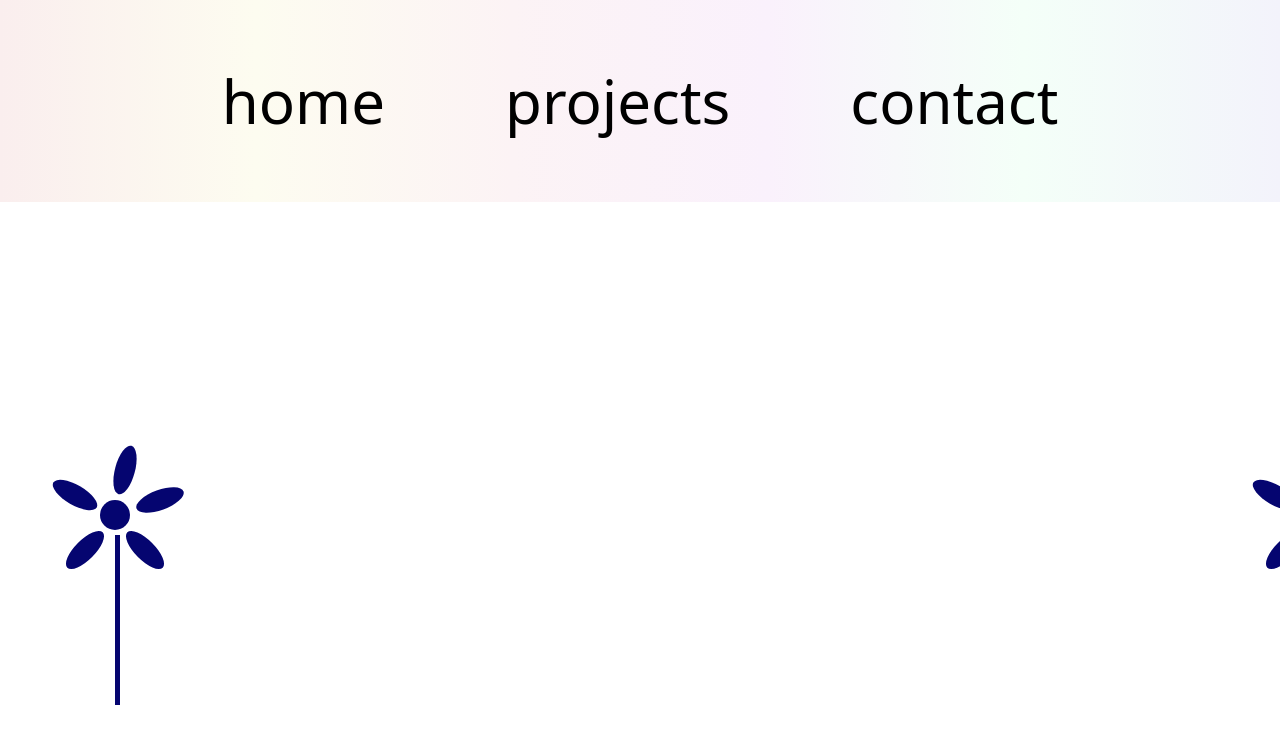
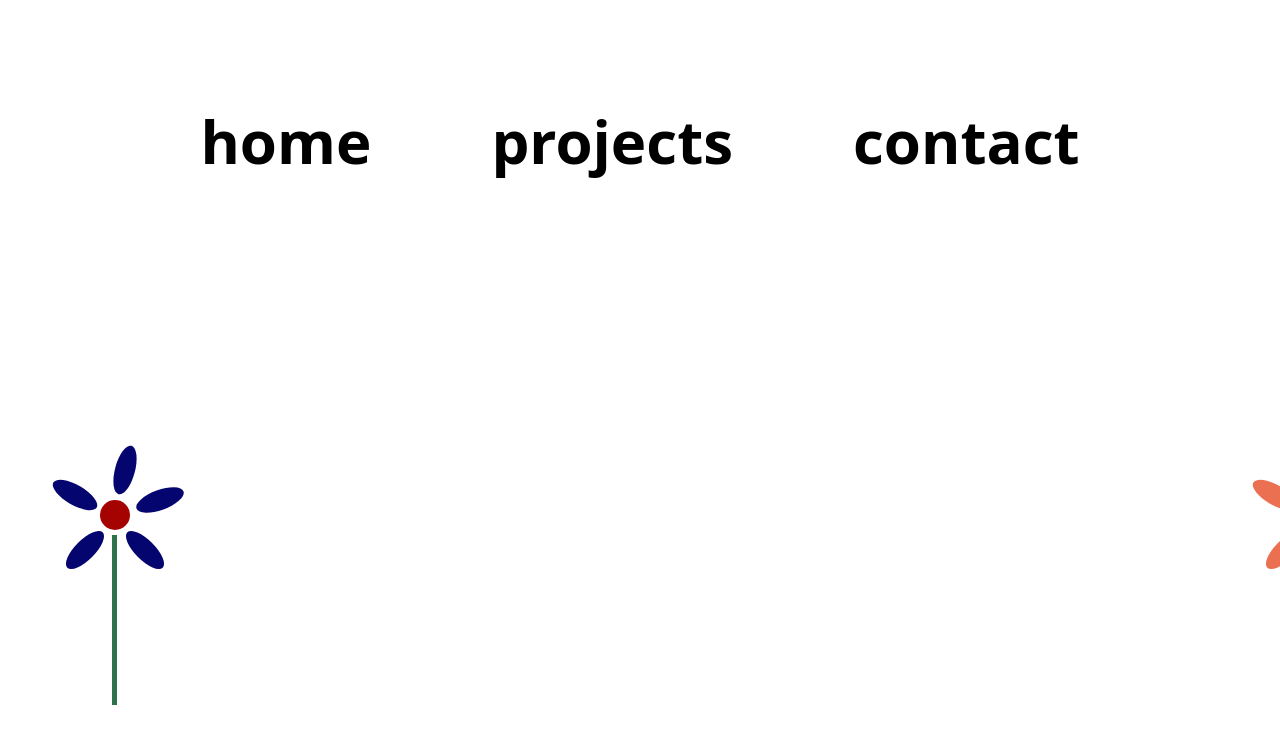
Before and after one commit to ellafreudenberger/Portfolio-Website, a React (Create React App) app in the folder my-portfolio/: page / in a window 1280 px wide. Shown: the top 744 px of the page. Built offline with nearby package versions, Linux system fonts and the light colour scheme.

Commit message:
restyling

```diff
--- a/my-portfolio/src/App.js
+++ b/my-portfolio/src/App.js
@@ -4,12 +4,14 @@ import Projects from './pages/Projects';
 import Contact from './pages/Contact';
 import PageNotFound from './pages/PageNotFound';
 import ShapeArt from './components/shapeArt';
+import Tulip from './components/tulip';
 
 
 const App = () => {
   return (
       <div className="my-portfolio">
         <ShapeArt />
+        <Tulip />
           <Routes>
               <Route path="/" element={<Home />} />
               <Route path="/projects" element={<Projects />} />
--- /dev/null
+++ b/my-portfolio/src/components/tulip.js
@@ -0,0 +1,19 @@
+import React from 'react';
+import '../styling/tulip.css';
+
+const Tulip = () => {
+    return (
+        <div className="tulip-container">
+            <div className="stem"></div>
+            <div className="leaf"></div>
+            <div className="flower">
+                <div className="petal"></div>
+                <div className="petal"></div>
+                <div className="petal"></div>
+                <div className="petal"></div>
+            </div>
+        </div>
+    );
+}
+
+export default Tulip;
--- a/my-portfolio/src/index.css
+++ b/my-portfolio/src/index.css
@@ -12,7 +12,7 @@ body {
   width: 30px; /* Adjust size as needed */
   height: 30px; /* Adjust size as needed */
   border-radius: 50%; /* Make it a circle */
-  background-color: rgb(5, 5, 112);
+  background-color: rgb(165, 2, 2);
   top: 500px; /* Adjust top position as needed */
   left: 100px; /* Adjust left position as needed */
 }
@@ -70,10 +70,10 @@ body {
 .rectangleA {
   width: 5px; /* Adjust width as needed */
   height: 170px; /* Adjust height as needed */
-  background-color: rgb(5, 5, 112); /* Adjust color as needed */
+  background-color: rgb(46, 114, 73); /* Adjust color as needed */
   position: absolute; /* Positioning for thin rectangle */
   top: 535px; /* Adjust top position as needed */
-  left: 115px; /* Adjust left position as needed */
+  left: 112px; /* Adjust left position as needed */
 }
 
 
@@ -85,7 +85,7 @@ body {
   width: 30px; /* Adjust size as needed */
   height: 30px; /* Adjust size as needed */
   border-radius: 50%; /* Make it a circle */
-  background-color: rgb(5, 5, 112);
+  background-color:rgb(63, 1, 98);
   top: 500px; /* Adjust top position as needed */
   left: 1300px; /* Adjust left position as needed */
 }
@@ -94,7 +94,7 @@ body {
   width: 50px; /* Adjust size as needed */
   height: 20px; /* Adjust size as needed */
   border-radius: 50%; /* Make it a circle */
-  background-color: rgb(5, 5, 112);
+  background-color: rgb(235, 112, 81);
   top: 490px; /* Adjust top position as needed */
   left: 1335px; /* Adjust left position as needed */
   transform: rotate(160deg);
@@ -104,7 +104,7 @@ body {
   width: 50px; /* Adjust size as needed */
   height: 20px; /* Adjust size as needed */
   border-radius: 50%; /* Make it a circle */
-  background-color: rgb(5, 5, 112);
+  background-color: rgb(235, 112, 81);
   top: 540px; /* Adjust top position as needed */
   left: 1320px; /* Adjust left position as needed */
   transform: rotate(45deg);
@@ -114,7 +114,7 @@ body {
   width: 50px; /* Adjust size as needed */
   height: 20px; /* Adjust size as needed */
   border-radius: 50%; /* Make it a circle */
-  background-color: rgb(5, 5, 112);
+  background-color: rgb(235, 112, 81);
   top: 540px; /* Adjust top position as needed */
   left: 1260px; /* Adjust left position as needed */
   transform: rotate(-45deg);
@@ -124,7 +124,7 @@ body {
   width: 50px; /* Adjust size as needed */
   height: 20px; /* Adjust size as needed */
   border-radius: 50%; /* Make it a circle */
-  background-color: rgb(5, 5, 112);
+  background-color: rgb(235, 112, 81);
   top: 485px; /* Adjust top position as needed */
   left: 1250px; /* Adjust left position as needed */
   transform: rotate(30deg);
@@ -134,7 +134,7 @@ body {
   width: 50px; /* Adjust size as needed */
   height: 20px; /* Adjust size as needed */
   border-radius: 50%; /* Make it a circle */
-  background-color: rgb(5, 5, 112);
+  background-color: rgb(235, 112, 81);
   top: 460px; /* Adjust top position as needed */
   left: 1300px; /* Adjust left position as needed */
   transform: rotate(105deg);
@@ -143,7 +143,7 @@ body {
 .rectangleB {
   width: 5px; /* Adjust width as needed */
   height: 170px; /* Adjust height as needed */
-  background-color: rgb(5, 5, 112); /* Adjust color as needed */
+  background-color: rgb(46, 114, 73); /* Adjust color as needed */
   position: absolute; /* Positioning for thin rectangle */
   top: 535px; /* Adjust top position as needed */
   left: 1315px; /* Adjust left position as needed */
--- a/my-portfolio/src/styling/nav.css
+++ b/my-portfolio/src/styling/nav.css
@@ -1,6 +1,6 @@
 nav {
     position: fixed;
-    background-image: linear-gradient(to right, rgb(250, 238, 238), rgb(253, 252, 240),rgb(252, 243, 245), rgb(250, 241, 252), rgb(244, 255, 248),rgb(243, 243, 251)); /* Gradient */
+   /* background-image: linear-gradient(to right, rgb(250, 238, 238), rgb(253, 252, 240),rgb(252, 243, 245), rgb(250, 241, 252), rgb(244, 255, 248),rgb(243, 243, 251)); */
     border: none;
     width: 100%; /* Fix nav border */
   }
@@ -12,7 +12,7 @@ nav {
     text-align: center;
     font-size: 60px;
     font-family:system-ui, -apple-system, BlinkMacSystemFont, 'Segoe UI', Roboto, Oxygen, Ubuntu, Cantarell, 'Open Sans', 'Helvetica Neue', sans-serif;
-    font-weight: 300;
+    font-weight: 800;
     display: flex;
     flex-direction: row;
     justify-content: center;
@@ -24,14 +24,14 @@ nav {
 
   li a {
     display: inline-block;
-    padding: 60px 60px;
+    padding: 100px 60px;
     color: black;
     text-decoration: none;
   }
 
   li a:hover {
-    background-image: linear-gradient(to right, rgb(165, 2, 2), rgb(244, 220, 103),rgb(248, 196, 205), rgb(36, 11, 53), rgb(67, 169, 128),rgb(5, 5, 112)); /* Rainbow gradient */
-    background-size: 70% auto;
+    background-image: linear-gradient(to right, rgb(165, 2, 2),rgb(212, 83, 104),  rgb(63, 1, 98), rgb(46, 114, 73),rgb(235, 112, 81),rgb(5, 5, 112)); /* Rainbow gradient */
+    background-size: 60% auto;
     -webkit-background-clip: text; /* Apply gradient to text only */
     background-clip: text; /* Apply gradient to text only */
     color: transparent; /* Hide text color */
```
Also changed, not shown: my-portfolio/src/styling/tulip.css (added).
